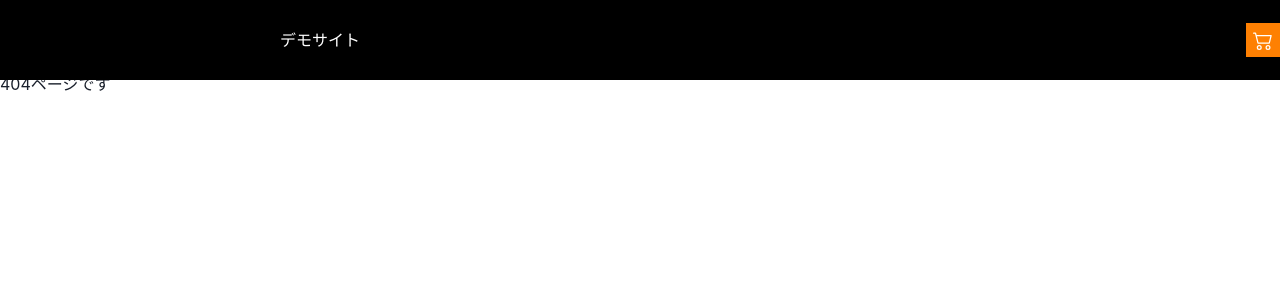
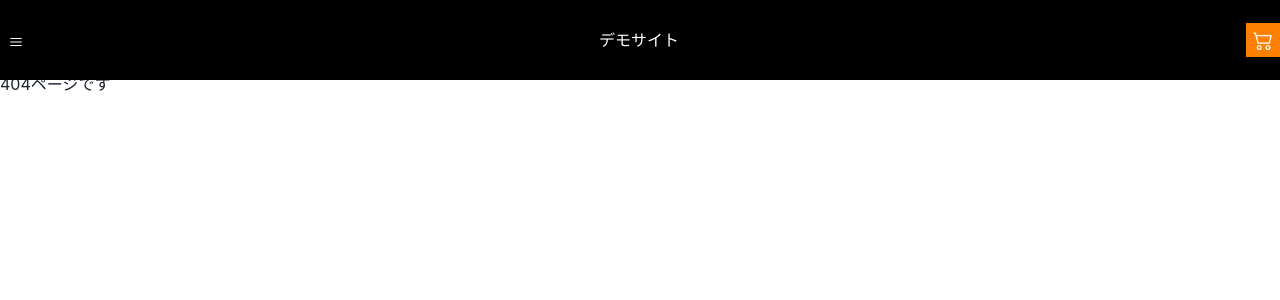
Before and after one commit to pen0914/draft-site, a React (Create React App) app: page /home/Vintage/TrackJacket in a window 1280 px wide. Shown: the top 300 px of the page. Built offline with nearby package versions, Linux system fonts and the light colour scheme.

Commit message:
Drawer-Css

```diff
--- a/src/App.tsx
+++ b/src/App.tsx
@@ -1,4 +1,3 @@
-//import * as ItemProvider from "./provider/ItemProvider";
 import { ChakraProvider } from "@chakra-ui/react";
 import { BrowserRouter } from "react-router-dom";
 import { Router } from "./route/Router";
--- a/src/components/css/layout/HeaderCss.module.scss
+++ b/src/components/css/layout/HeaderCss.module.scss
@@ -20,6 +20,7 @@ hover{
 
 .Link2{
   flex-basis:50%;
+  margin:0 auto;
 }
 .Link3{
  background-color: rgb(254, 128, 2);
--- a/src/components/molecules/MenuDrawer.tsx
+++ b/src/components/molecules/MenuDrawer.tsx
@@ -1,3 +1,5 @@
+import React from "react";
+
 import {
   Button,
   Drawer,
@@ -14,6 +16,7 @@ type Props = {
 
 export const MenuDrawer: VFC<Props> = memo((props) => {
   const { onClose, isOpen } = props;
+
   return (
     <Drawer placement="left" size="xs" onClose={onClose} isOpen={isOpen}>
       <DrawerOverlay>
@@ -21,7 +24,14 @@ export const MenuDrawer: VFC<Props> = memo((props) => {
           <DrawerBody p={0} bg="gray.100">
             <Button w="100%">TOP</Button>
             <Button w="100%">ユーザー一覧</Button>
-            <Button w="100%">設定</Button>
+            <Button
+              // outlineWidth="3px"
+              outline-style="solid"
+              // outlineColor="black"
+              w="100%"
+            >
+              設定
+            </Button>
           </DrawerBody>
         </DrawerContent>
       </DrawerOverlay>
--- a/src/components/molecules/buttons/MenuIconButton.tsx
+++ b/src/components/molecules/buttons/MenuIconButton.tsx
@@ -11,9 +11,9 @@ export const MenuIconButton: VFC<Props> = memo((props) => {
   return (
     <IconButton
       aria-label="メニューボタン"
+      size="sm"
       icon={<HamburgerIcon />}
       variant="unstyled"
-      display={{ base: "block", md: "none" }}
       onClick={onOpen}
     />
   );
```
Also changed, not shown: package.json (+10 -7 lines).
